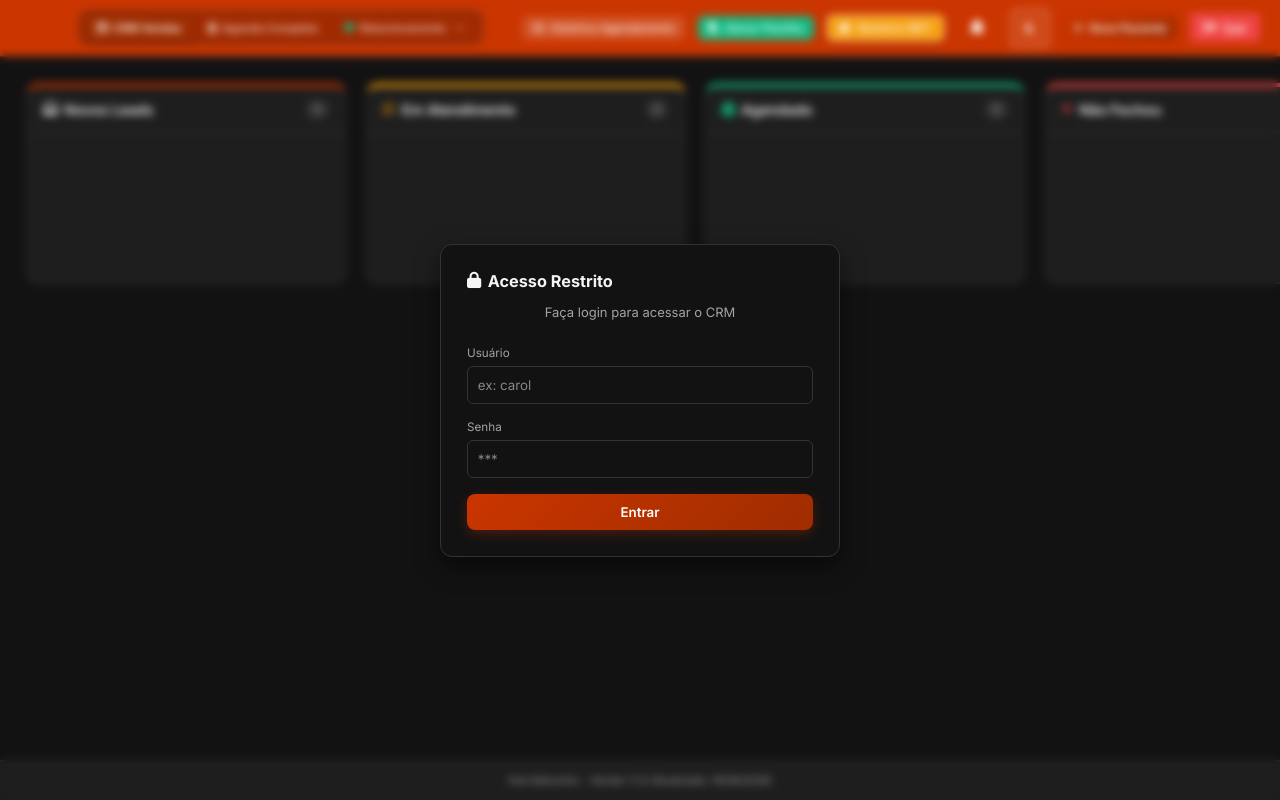
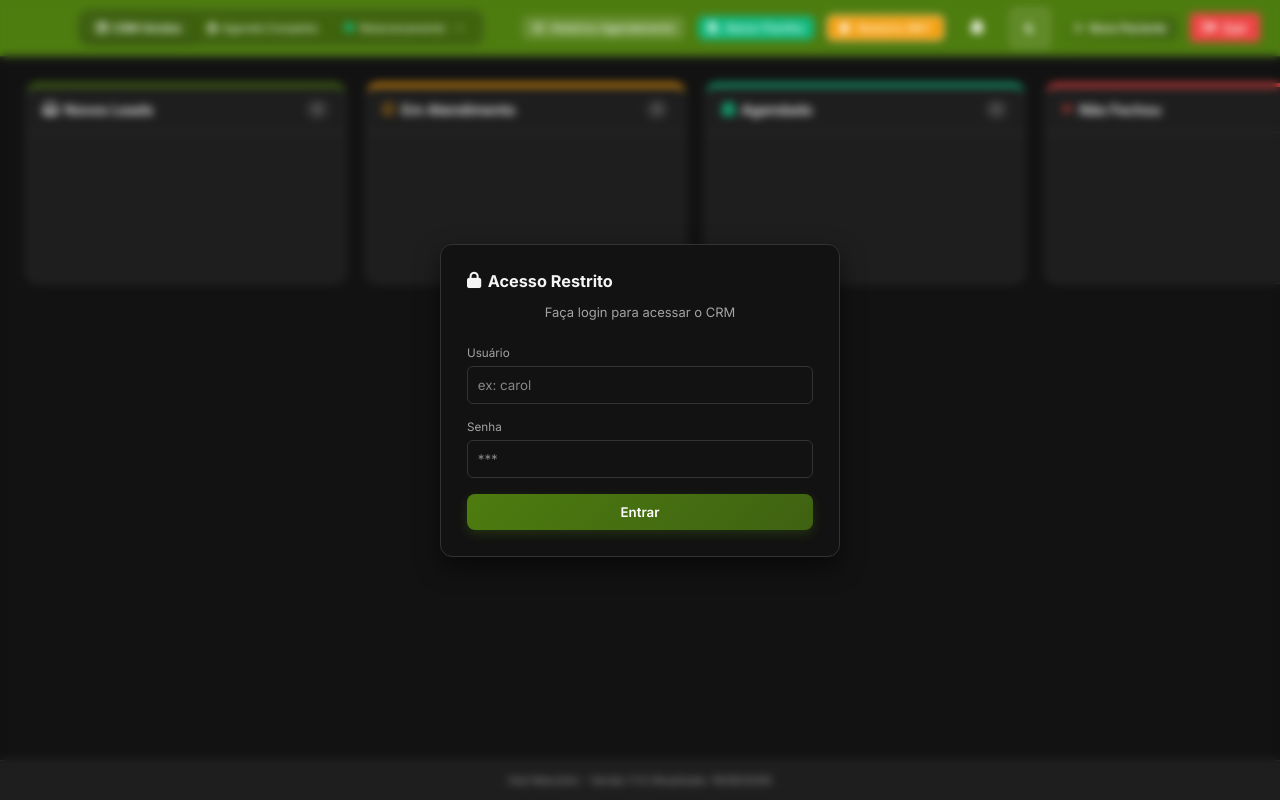
Before and after one commit to fabriccioarts-pixel/hub-natuclinic, a website: page index.html in a window 1280 px wide. Drawn offline with Linux system fonts and the light colour scheme.

Commit message:
style: switch to new Lime color scale for testing

```diff
--- a/style.css
+++ b/style.css
@@ -7,7 +7,7 @@
     --bg-column: #1e1e1e;
     --text-main: #f5f5f5;
     --text-muted: #a3a3a3;
-    --accent-primary: #ca3500; /* Scale 700 */
+    --accent-primary: #4d7c0f; /* Scale 700 */
     --accent-success: #10b981;
     --accent-warning: #f59e0b;
     --accent-danger: #ef4444;
@@ -16,14 +16,14 @@
     --btn-secondary-hover: #3a3a3a;
     --btn-secondary-text: #ffffff;
 
-    /* Agenda Colors - Dark Mode (Muted, Dark Solid Colors - Terracotta Scale) */
-    --agenda-c1-bg: #441306; --agenda-c1-border: #7e2a0c; --agenda-c1-text: #ffedd4; /* 950 / 900 / 100 */
-    --agenda-c2-bg: #7e2a0c; --agenda-c2-border: #9f2d00; --agenda-c2-text: #fff7ed; /* 900 / 800 / 50 */
-    --agenda-c3-bg: #9f2d00; --agenda-c3-border: #ca3500; --agenda-c3-text: #ffedd4; /* 800 / 700 / 100 */
-    --agenda-c4-bg: #441306; --agenda-c4-border: #9f2d00; --agenda-c4-text: #ffd6a8; /* 950 / 800 / 200 */
-    --agenda-c5-bg: #7e2a0c; --agenda-c5-border: #ca3500; --agenda-c5-text: #ffd6a8; /* 900 / 700 / 200 */
-    --agenda-c6-bg: #441306; --agenda-c6-border: #ca3500; --agenda-c6-text: #fff7ed; /* 950 / 700 / 50 */
-    --agenda-c7-bg: #9f2d00; --agenda-c7-border: #7e2a0c; --agenda-c7-text: #ffb86a; /* 800 / 900 / 300 */
+    /* Agenda Colors - Dark Mode (Muted, Dark Solid Colors - Lime Scale) */
+    --agenda-c1-bg: #1a2e05; --agenda-c1-border: #365314; --agenda-c1-text: #ecfccb; /* 950 / 900 / 100 */
+    --agenda-c2-bg: #365314; --agenda-c2-border: #3f6212; --agenda-c2-text: #f7fee7; /* 900 / 800 / 50 */
+    --agenda-c3-bg: #3f6212; --agenda-c3-border: #4d7c0f; --agenda-c3-text: #ecfccb; /* 800 / 700 / 100 */
+    --agenda-c4-bg: #1a2e05; --agenda-c4-border: #3f6212; --agenda-c4-text: #d9f99d; /* 950 / 800 / 200 */
+    --agenda-c5-bg: #365314; --agenda-c5-border: #4d7c0f; --agenda-c5-text: #d9f99d; /* 900 / 700 / 200 */
+    --agenda-c6-bg: #1a2e05; --agenda-c6-border: #4d7c0f; --agenda-c6-text: #f7fee7; /* 950 / 700 / 50 */
+    --agenda-c7-bg: #3f6212; --agenda-c7-border: #365314; --agenda-c7-text: #bef264; /* 800 / 900 / 300 */
     --agenda-block-bg: #262626; --agenda-block-border: #525252; --agenda-block-text: #d4d4d4;
 }
 
@@ -36,7 +36,7 @@
     --bg-column: #ffffff;
     --text-main: #334155;
     --text-muted: #64748b;
-    --accent-primary: #ca3500; /* Scale 700 */
+    --accent-primary: #4d7c0f; /* Scale 700 */
     --accent-success: #059669;
     --accent-warning: #d97706;
     --accent-danger: #dc2626;
@@ -45,14 +45,14 @@
     --btn-secondary-hover: #e2e8f0;
     --btn-secondary-text: #475569;
 
-    /* Agenda Colors - Light Mode (Pastel, Light Solid Colors - Terracotta Scale) */
-    --agenda-c1-bg: #fff7ed; --agenda-c1-border: #ffd6a8; --agenda-c1-text: #9f2d00; /* 50 / 200 / 800 */
-    --agenda-c2-bg: #ffedd4; --agenda-c2-border: #ffb86a; --agenda-c2-text: #7e2a0c; /* 100 / 300 / 900 */
-    --agenda-c3-bg: #ffd6a8; --agenda-c3-border: #ca3500; --agenda-c3-text: #441306; /* 200 / 700 / 950 */
-    --agenda-c4-bg: #ffb86a; --agenda-c4-border: #9f2d00; --agenda-c4-text: #441306; /* 300 / 800 / 950 */
-    --agenda-c5-bg: #fff7ed; --agenda-c5-border: #ffb86a; --agenda-c5-text: #ca3500; /* 50 / 300 / 700 */
-    --agenda-c6-bg: #ffedd4; --agenda-c6-border: #ffd6a8; --agenda-c6-text: #9f2d00; /* 100 / 200 / 800 */
-    --agenda-c7-bg: #ffd6a8; --agenda-c7-border: #ffb86a; --agenda-c7-text: #7e2a0c; /* 200 / 300 / 900 */
+    /* Agenda Colors - Light Mode (Pastel, Light Solid Colors - Lime Scale) */
+    --agenda-c1-bg: #f7fee7; --agenda-c1-border: #d9f99d; --agenda-c1-text: #3f6212; /* 50 / 200 / 800 */
+    --agenda-c2-bg: #ecfccb; --agenda-c2-border: #bef264; --agenda-c2-text: #365314; /* 100 / 300 / 900 */
+    --agenda-c3-bg: #d9f99d; --agenda-c3-border: #4d7c0f; --agenda-c3-text: #1a2e05; /* 200 / 700 / 950 */
+    --agenda-c4-bg: #bef264; --agenda-c4-border: #3f6212; --agenda-c4-text: #1a2e05; /* 300 / 800 / 950 */
+    --agenda-c5-bg: #f7fee7; --agenda-c5-border: #bef264; --agenda-c5-text: #4d7c0f; /* 50 / 300 / 700 */
+    --agenda-c6-bg: #ecfccb; --agenda-c6-border: #d9f99d; --agenda-c6-text: #3f6212; /* 100 / 200 / 800 */
+    --agenda-c7-bg: #d9f99d; --agenda-c7-border: #bef264; --agenda-c7-text: #365314; /* 200 / 300 / 900 */
     --agenda-block-bg: #e5e5e5; --agenda-block-border: #737373; --agenda-block-text: #171717;
 }
 
@@ -199,7 +199,7 @@ th { background-color: var(--secondary-color); font-weight: 500; }
 }
 
 .tab-btn.active {
-    background: #9f2d00; /* Terracota Escuro */
+    background: #3f6212; /* Lime 800 */
     color: white !important;
     box-shadow: 0 2px 8px rgba(0, 0, 0, 0.2);
 }
@@ -215,7 +215,7 @@ th { background-color: var(--secondary-color); font-weight: 500; }
 .logo h1 i { color: var(--accent-primary); }
 
 .btn-primary {
-    background: linear-gradient(135deg, var(--accent-primary), #9f2d00);
+    background: linear-gradient(135deg, var(--accent-primary), #3f6212);
     color: white;
     border: none;
     padding: 0.75rem 1.5rem;
@@ -226,11 +226,11 @@ th { background-color: var(--secondary-color); font-weight: 500; }
     display: flex;
     align-items: center;
     gap: 0.5rem;
-    box-shadow: 0 4px 12px rgba(202, 53, 0, 0.3);
+    box-shadow: 0 4px 12px rgba(77, 124, 15, 0.3);
 }
 
 .btn-primary:hover {
-    box-shadow: 0 6px 16px rgba(202, 53, 0, 0.4);
+    box-shadow: 0 6px 16px rgba(77, 124, 15, 0.4);
 }
 
 .btn-secondary {
@@ -365,15 +365,15 @@ th { background-color: var(--secondary-color); font-weight: 500; }
     font-size: 0.75rem;
     padding: 0.2rem 0.5rem;
     border-radius: 4px;
-    background: rgba(202, 53, 0, 0.15);
-    color: #ca3500;
+    background: rgba(77, 124, 15, 0.15);
+    color: #4d7c0f;
     margin-top: 0.5rem;
 }
 
 .card .tag {
     background: transparent !important;
     padding: 0;
-    color: #ca3500 !important;
+    color: #4d7c0f !important;
     font-weight: 500;
     display: inline-flex;
     align-items: center;
@@ -471,7 +471,7 @@ th { background-color: var(--secondary-color); font-weight: 500; }
 
 .form-group input:focus, .form-control:focus {
     border-color: var(--accent-primary);
-    box-shadow: 0 0 0 2px rgba(202, 53, 0, 0.25);
+    box-shadow: 0 0 0 2px rgba(77, 124, 15, 0.25);
     outline: none;
 }
 
```
